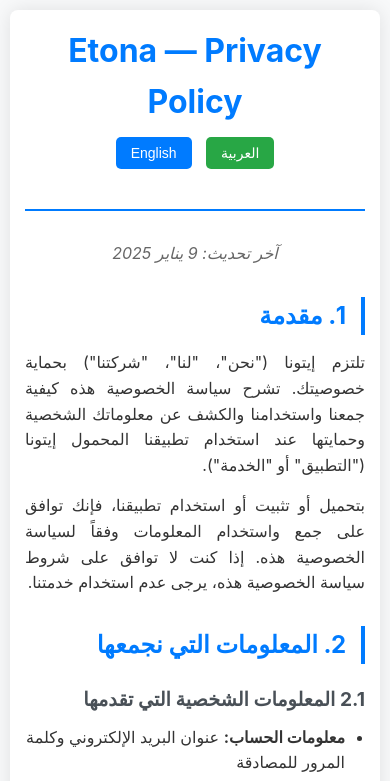
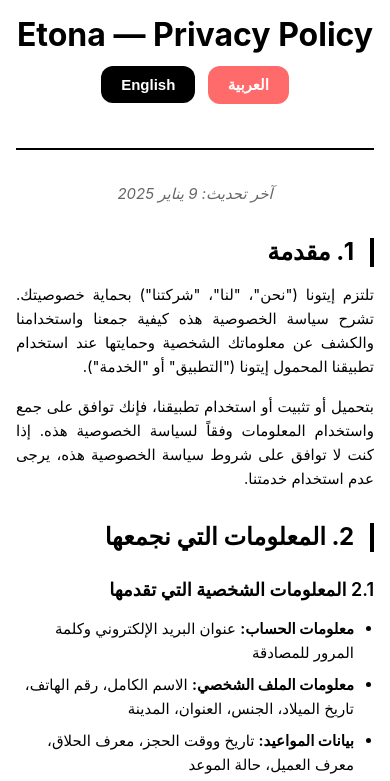
Before and after one commit to etona-contact/etona-privacy, a plain HTML site: page index.html in a window 390 px wide. Both pictures are taken after a click on the button "العربية". Shown: the top 781 px of the page. Drawn offline with Linux system fonts and the light colour scheme.

Commit message:
Update index.html

```diff
--- a/index.html
+++ b/index.html
@@ -14,32 +14,34 @@
         body {
             font-family: -apple-system, BlinkMacSystemFont, 'Segoe UI', Roboto, Oxygen, Ubuntu, Cantarell, sans-serif;
             line-height: 1.6;
-            color: #333;
-            background-color: #f8f9fa;
+            color: #000000;
+            background-color: #ffffff;
+            margin: 0;
+            padding: 0;
         }
 
         .container {
             max-width: 800px;
             margin: 0 auto;
-            padding: 20px;
-            background: white;
-            box-shadow: 0 0 20px rgba(0,0,0,0.1);
-            border-radius: 8px;
-            margin-top: 20px;
-            margin-bottom: 20px;
+            padding: 24px;
+            background: #ffffff;
+            margin-top: 0;
+            margin-bottom: 0;
         }
 
         .header {
             text-align: center;
-            border-bottom: 2px solid #007bff;
-            padding-bottom: 20px;
-            margin-bottom: 30px;
+            border-bottom: 2px solid #000000;
+            padding-bottom: 24px;
+            margin-bottom: 32px;
         }
 
         .header h1 {
-            color: #007bff;
+            color: #000000;
             font-size: 2.5em;
-            margin-bottom: 10px;
+            font-weight: bold;
+            margin-bottom: 12px;
+            line-height: 1.2;
         }
 
         .language-toggle {
@@ -48,30 +50,33 @@
         }
 
         .language-toggle button {
-            background: #007bff;
-            color: white;
+            background: #000000;
+            color: #ffffff;
             border: none;
-            padding: 10px 20px;
-            margin: 0 5px;
-            border-radius: 5px;
+            padding: 12px 24px;
+            margin: 0 8px;
+            border-radius: 12px;
             cursor: pointer;
             font-size: 16px;
-            transition: background-color 0.3s;
+            font-weight: 600;
+            transition: all 0.3s ease;
         }
 
         .language-toggle button:hover {
-            background: #0056b3;
+            background: #333333;
+            transform: translateY(-1px);
         }
 
         .language-toggle button.active {
-            background: #28a745;
+            background: #ff6b6b;
         }
 
         .last-updated {
             text-align: center;
-            color: #666;
+            color: #666666;
             font-style: italic;
-            margin-bottom: 30px;
+            margin-bottom: 32px;
+            font-size: 15px;
         }
 
         .content {
@@ -83,61 +88,71 @@
         }
 
         .content h2 {
-            color: #007bff;
-            margin-top: 30px;
-            margin-bottom: 15px;
-            font-size: 1.5em;
-            border-left: 4px solid #007bff;
-            padding-left: 15px;
+            color: #000000;
+            margin-top: 32px;
+            margin-bottom: 16px;
+            font-size: 28px;
+            font-weight: bold;
+            line-height: 1.2;
+            border-left: 4px solid #000000;
+            padding-left: 16px;
         }
 
         .content h3 {
-            color: #495057;
-            margin-top: 20px;
-            margin-bottom: 10px;
-            font-size: 1.2em;
+            color: #000000;
+            margin-top: 24px;
+            margin-bottom: 12px;
+            font-size: 20px;
+            font-weight: 600;
         }
 
         .content p {
-            margin-bottom: 15px;
+            margin-bottom: 16px;
             text-align: justify;
+            font-size: 15px;
+            line-height: 1.6;
         }
 
         .content ul {
             margin-left: 20px;
-            margin-bottom: 15px;
+            margin-bottom: 16px;
         }
 
         .content li {
             margin-bottom: 8px;
+            font-size: 15px;
+            line-height: 1.6;
         }
 
         .highlight {
-            background-color: #fff3cd;
-            padding: 15px;
-            border-left: 4px solid #ffc107;
-            margin: 20px 0;
-            border-radius: 4px;
+            background-color: #F5F5F5;
+            padding: 20px;
+            border-left: 4px solid #ff6b6b;
+            margin: 24px 0;
+            border-radius: 12px;
         }
 
         .contact-info {
-            background-color: #e7f3ff;
-            padding: 20px;
-            border-radius: 8px;
-            margin: 20px 0;
+            background-color: #F5F5F5;
+            padding: 24px;
+            border-radius: 12px;
+            margin: 24px 0;
         }
 
         .contact-info h3 {
-            color: #007bff;
-            margin-bottom: 10px;
+            color: #000000;
+            margin-bottom: 12px;
+            font-size: 20px;
+            font-weight: 600;
         }
 
         .footer {
             text-align: center;
-            margin-top: 40px;
-            padding-top: 20px;
-            border-top: 1px solid #dee2e6;
-            color: #666;
+            margin-top: 48px;
+            padding-top: 24px;
+            border-top: 1px solid #E0E0E0;
+            color: #666666;
+            font-size: 15px;
         }
 
         /* RTL Support for Arabic */
@@ -148,9 +163,9 @@
 
         .rtl h2 {
             border-left: none;
-            border-right: 4px solid #007bff;
+            border-right: 4px solid #000000;
             padding-left: 0;
-            padding-right: 15px;
+            padding-right: 16px;
         }
 
         .rtl ul {
@@ -160,13 +175,13 @@
 
         .rtl .highlight {
             border-left: none;
-            border-right: 4px solid #ffc107;
+            border-right: 4px solid #ff6b6b;
         }
 
         @media (max-width: 768px) {
             .container {
-                margin: 10px;
-                padding: 15px;
+                margin: 0;
+                padding: 16px;
             }
 
             .header h1 {
@@ -174,8 +189,17 @@
             }
 
             .language-toggle button {
-                padding: 8px 15px;
-                font-size: 14px;
+                padding: 10px 20px;
+                font-size: 15px;
+                margin: 0 4px;
+            }
+
+            .content h2 {
+                font-size: 24px;
+            }
+
+            .content h3 {
+                font-size: 18px;
             }
         }
     </style>
@@ -319,9 +343,7 @@
                 <h3>13. Contact Information</h3>
                 <p>If you have any questions about this Privacy Policy or our data practices, please contact us:</p>
                 <p><strong>Email:</strong> etona030825@gmail.com<br>
-                <strong>Company:</strong> Etona<br>
-                <strong>Address:</strong> [Your Business Address]<br>
-                <strong>Data Protection Officer:</strong> [If applicable]</p>
+                <strong>Company:</strong> Etona</p>
             </div>
 
             <h2>14. Governing Law</h2>
@@ -457,9 +479,7 @@
                 <h3>13. معلومات الاتصال</h3>
                 <p>إذا كان لديك أي أسئلة حول سياسة الخصوصية هذه أو ممارسات البيانات لدينا، يرجى الاتصال بنا:</p>
                 <p><strong>البريد الإلكتروني:</strong> etona030825@gmail.com<br>
-                <strong>الشركة:</strong> إيتونا<br>
-                <strong>العنوان:</strong> [عنوان عملك]<br>
-                <strong>مسؤول حماية البيانات:</strong> [إذا كان قابلاً للتطبيق]</p>
+                <strong>الشركة:</strong> إيتونا</p>
             </div>
 
             <h2>14. القانون الحاكم</h2>
```
